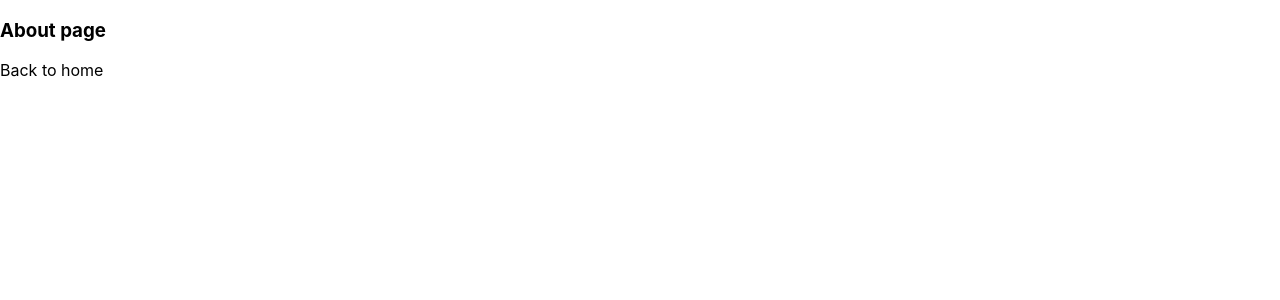
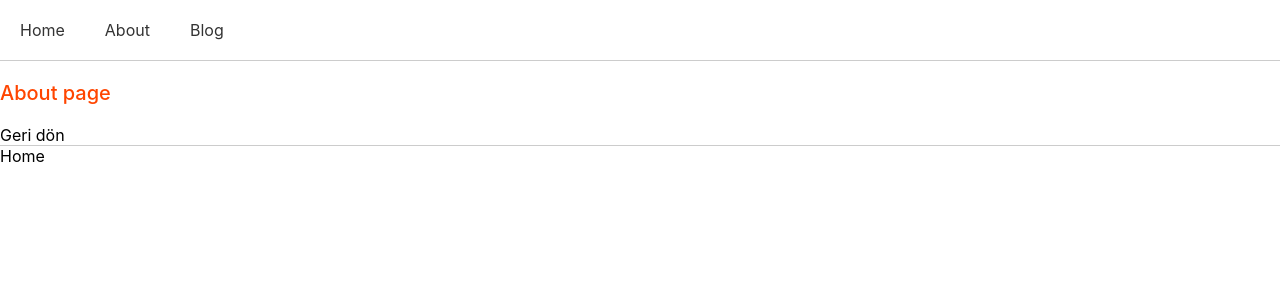
Before and after one commit to sertactoroz/NextJS-from-Scratch, a Next.js app: page /about in a window 1280 px wide. Shown: the top 300 px of the page. Built offline with nearby package versions, Linux system fonts and the light colour scheme.

Commit message:
header added

```diff
--- /dev/null
+++ b/components/footer.js
@@ -0,0 +1,17 @@
+import Link from "next/link";
+
+export default function Footer() {
+  return (
+    <footer className="footer">
+      <Link href="/">Home</Link>
+      <style jsx>{`
+        .footer {
+          background: #fff;
+          border-top: 1px solid #ccc;
+          align-items: center;
+          display: flex;
+        }
+      `}</style>
+    </footer>
+  );
+}
--- /dev/null
+++ b/components/header.js
@@ -0,0 +1,51 @@
+import Link from 'next/link';
+
+export default function Header() {
+	return <header className="header">
+		<nav>
+			<ul>
+				<li>
+					<Link href="/">
+
+							Home
+
+					</Link>
+				</li>
+				<li>
+					<Link href="/about">
+
+							About
+
+					</Link>
+				</li>
+				<li>
+					<Link href="/blog">
+
+							Blog
+
+					</Link>
+				</li>
+			</ul>
+		</nav>
+		<style jsx>{`
+          .header {
+            background: #fff;
+            border-bottom: 1px solid #ccc;
+
+            ul {
+              display: flex;
+
+              li {
+                  display: flex;
+                  height: 60px;
+                  align-items: center;
+                  padding: 0 20px;
+                  color: #333;
+                  text-decoration: none;
+
+              }
+            }
+          }
+		`}</style>
+	</header>
+}
--- a/components/layout.module.css
+++ b/components/layout.module.css
@@ -4,12 +4,14 @@
     margin: 3rem auto 6rem;
   }
 
+
   .header {
+
     display: flex;
     flex-direction: column;
     align-items: center;
+
   }
-
   .backToHome {
     margin: 3rem 0 0;
   }
--- a/package.json
+++ b/package.json
@@ -9,11 +9,14 @@
     "classnames": "^2.3.2",
     "next": "latest",
     "react": "18.2.0",
-    "react-dom": "18.2.0"
+    "react-dom": "18.2.0",
+    "styled-jsx": "^5.1.0"
   },
   "devDependencies": {
     "autoprefixer": "^10.4.13",
+    "node-sass": "^7.0.3",
     "postcss": "^8.4.19",
+    "styled-jsx-plugin-sass": "^1.0.0",
     "tailwindcss": "^3.2.4"
   }
 }
--- a/pages/_app.js
+++ b/pages/_app.js
@@ -1,4 +1,10 @@
-import '../styles/global.css';
-    export default function App({ Component, pageProps }) {
-        return <Component {...pageProps} />;
-    }
+import '../styles/global.css'
+import Header from '../components/header';
+import Footer from '../components/footer'
+export default function App({ Component, pageProps }) {
+	return <>
+		<Header />
+		<Component {...pageProps} />
+        <Footer />
+	</>
+}
--- a/pages/about.js
+++ b/pages/about.js
@@ -1,14 +1,24 @@
+import Link from 'next/link';
 import Head from 'next/head';
-import Link from 'next/link';
 
-export default function About(){
-    return (<div>
-    <Head>
-    <title>About </title>
-    </Head>
-        <h3>About page</h3>
+export default function About() {
+	return <>
 
-        <Link href="/">Back to home</Link>
+		<Head>
+			<title>Hakkında</title>
+		</Head>
+		<h3>About page</h3>
+		<Link href="/">
+			Geri dön
+		</Link>
 
-    </div>)
+		<style jsx>{`
+          h3 {
+            font-size: 20px;
+            font-weight: 500;
+            color: orangered;
+          }
+		`}</style>
+
+	</>
 }
--- a/styles/Home.module.css
+++ b/styles/Home.module.css
@@ -83,6 +83,7 @@
   height: 1em;
 }
 
+
 @media (max-width: 600px) {
   .grid {
     width: 100%;
```
Also changed, not shown: .babelrc (added), pages/blog/first-post.js (renamed from pages/posts/first-post.js), pages/blog/index.js (renamed from pages/posts/index.js), 1 other file (tests, documents, lock files or other folders).
